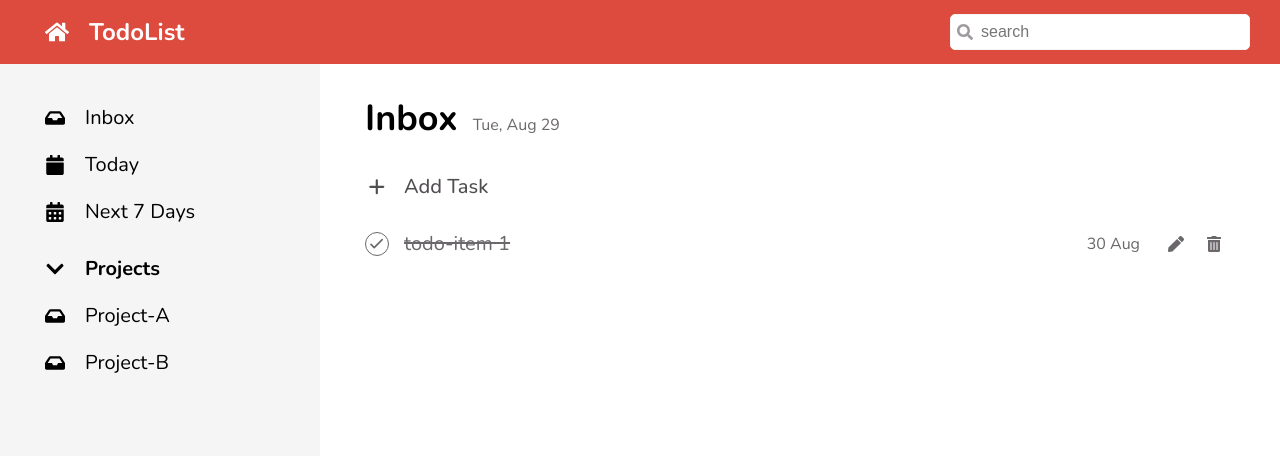
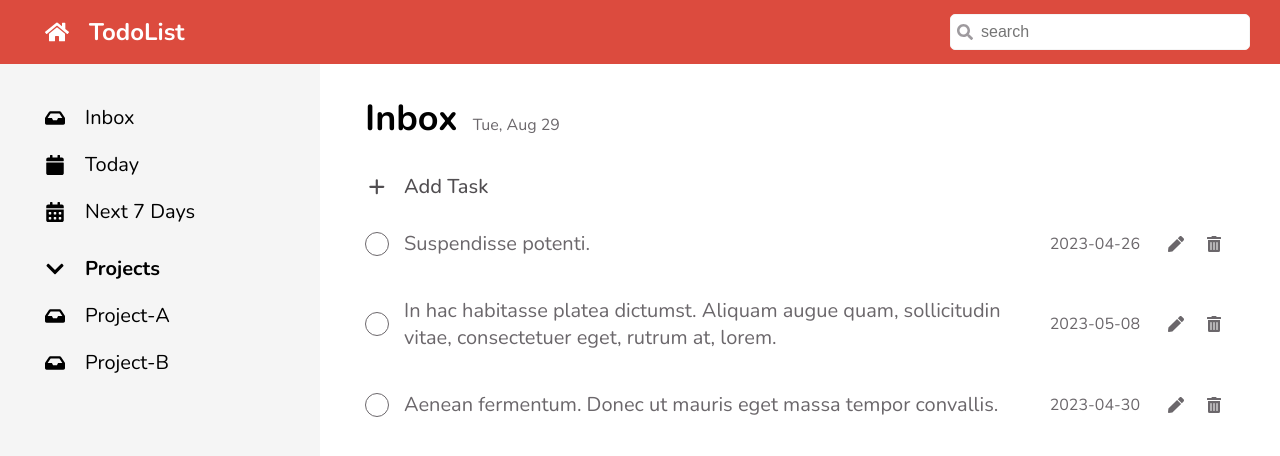
Before and after one commit to Chinnawat-TT/cc15-todolist-chinnawat, a React (Create React App) app: page / in a window 1280 px wide. Shown: the top 456 px of the page. Built offline with nearby package versions, Linux system fonts and the light colour scheme.

Commit message:
renderlist

```diff
--- /dev/null
+++ b/src/Components/Todo/TodoItem.jsx
@@ -0,0 +1,43 @@
+import { useState } from 'react';
+import { FaTrashAlt, FaPen } from 'react-icons/fa';
+import { HiOutlineCheck } from 'react-icons/hi';
+
+import TodoForm from './TodoForm';
+import styles from './TodoItem.module.scss';
+
+
+function TodoItem(props) {
+
+  const {task, done,date}=props
+
+  const [isOpenForm, setIsOpenForm] = useState(false);
+
+  const handleClick = function () {
+    setIsOpenForm(!isOpenForm);
+  };
+  return (
+    <>
+      {isOpenForm ? (
+        <TodoForm textSubmit='Edit Task' setIsOpenForm={setIsOpenForm} />
+      ) : (
+        <li className={styles.todo}>
+          <div className={`${styles.todo__checkbox} ${done ? styles.todo__checkbox__done : ""}`}>
+            <HiOutlineCheck className={styles.todo__checkbox__icon} />
+          </div>
+          <p className={`${styles.todo__task} ${ done ? styles.todo__task__done : ""}`}>{task} </p>
+          <span className={styles.todo__date}>{date}</span>
+          <div className={styles.todo__action}>
+            <span onClick={handleClick}>
+              <FaPen className={styles.todo__edit} />
+            </span>
+            <span>
+              <FaTrashAlt className={styles.todo__delete} />
+            </span>
+          </div>
+        </li>
+      )}
+    </>
+  );
+}
+
+export default TodoItem;
--- /dev/null
+++ b/src/Components/Todo/TodoItem.module.scss
@@ -0,0 +1,74 @@
+@import "../../styles/global.scss";
+
+.todo__lists {
+    // padding: $todo-content-padding;
+  }
+  .todo {
+    display: flex;
+    gap: 15px;
+    align-items: center;
+    cursor: pointer;
+    border-radius: 5px;
+    font-size: $font-base;
+    color: $grey-600;
+    padding: $todo-content-padding;
+    transition-duration: 0.1s;
+
+    &:hover {
+      background-color: $grey-100;
+    }
+
+    &__checkbox {
+      height: $circle;
+      width: $circle;
+      display: block;
+      border: 1px solid currentColor;
+      border-radius: 50%;
+      text-align: center;
+
+      display: flex;
+      align-items: center;
+      justify-content: center;
+      font-size: $circle * 0.8;
+
+      &__icon {
+        display: none;
+      }
+
+      &:hover &__icon {
+        display: inline;
+      }
+
+      &__done &__icon {
+        display: inline;
+      }
+    }
+
+    &__task {
+      flex: 1;
+      font-size: $text-xl;
+
+      &__done {
+        text-decoration: line-through;
+      }
+    }
+
+    &__date {
+    }
+
+    &__action {
+      flex-basis: 80px;
+      display: flex;
+      gap: 10px;
+      justify-content: space-evenly;
+      font-size: $text-base;
+    }
+
+    &__edit,
+    &__delete {
+      display: block;
+      &:hover {
+        color: $primary;
+      }
+    }
+  }
--- a/src/Components/Todo/TodoLists.jsx
+++ b/src/Components/Todo/TodoLists.jsx
@@ -1,45 +1,65 @@
 import { useState } from 'react';
-import { FaTrashAlt, FaPen } from 'react-icons/fa';
-import { HiOutlineCheck } from 'react-icons/hi';
+import TodoItem from './TodoItem';
 import styles from './TodoLists.module.scss';
-import TodoForm from './TodoForm';
 
+/*
+SCHEMA
+todoObj={id:number, task:string, status:boolean, due_date:string}
+
+data = Array[] {id:number, task:string, status:boolean, due_date:string}
+หรือ data = Array[] todoObj
+
+dataRender = Array[] <TodoItem task=... done=... date=.... />
+*/
+
+const data = [
+  { id: 1, task: 'Suspendisse potenti.', status: false, due_date: '2023-04-26' },
+  {
+    id: 2,
+    task: 'In hac habitasse platea dictumst. Aliquam augue quam, sollicitudin vitae, consectetuer eget, rutrum at, lorem.',
+    status: false,
+    due_date: '2023-05-08',
+  },
+  {
+    id: 3,
+    task: 'Aenean fermentum. Donec ut mauris eget massa tempor convallis.',
+    status: false,
+    due_date: '2023-04-30',
+  },
+];
 function TodoLists() {
+  // CRUD = Create-Read-Update-Delete
+  const [allTodos, setAllTodos] = useState(data);
 
-// Hook Fn
-const [ isOpenForm,setIsOpenForm ]=useState(false)
+  // RenderList # 1
+  // const dataRender = data.map((todoObj) => (
+  //   <TodoItem key={todoObj.id} task={todoObj.task} done={todoObj.status} date={todoObj.due_date} />
+  // ));
 
-//JS Function (Logic)
-const handleClick = function (event) {
-    setIsOpenForm(!isOpenForm)
-  };
+  // return <ul className={styles.todo__lists}>{dataRender}</ul>;
 
+  // RenderList #2
   return (
-
-     <ul className={styles.todo__lists}>
-
-
-      { isOpenForm ?
-      <TodoForm textSubmit="Edit Task" setIsOpenForm={setIsOpenForm} />
-      : <li className={styles.todo}>
-        <div className={`${styles.todo__checkbox} ${styles.todo__checkbox__done}`}>
-          <HiOutlineCheck className={styles.todo__checkbox__icon} />
-        </div>
-        <p className={`${styles.todo__task} ${styles.todo__task__done}`}>todo-item 1 </p>
-        <span className={styles.todo__date}>30 Aug</span>
-        <div className={styles.todo__action}>
-          <span onClick={handleClick}>
-             <FaPen className={styles.todo__edit} />
-          </span>
-          <span>
-            <FaTrashAlt className={styles.todo__delete} />
-          </span>
-        </div>
-      </li>}
-
-
+    <ul className={styles.todo__lists}>
+      {allTodos.map((todoObj) => (
+        <TodoItem
+          key={todoObj.id}
+          task={todoObj.task}
+          done={todoObj.status}
+          date={todoObj.due_date}
+        />
+      ))}
     </ul>
   );
+
+  // RenderList #3
+  // return (
+  //   <ul className={styles.todo__lists}>
+  //     {data.map(({ id, task, status, due_date }) => (
+  //       <TodoItem key={id} task={task} done={status} date={due_date} />
+  //     ))}
+  //   </ul>
+  // );
 }
 
 export default TodoLists;
--- a/src/Components/Todo/TodoLists.module.scss
+++ b/src/Components/Todo/TodoLists.module.scss
@@ -2,73 +2,7 @@
 
 .todo__lists {
   // padding: $todo-content-padding;
+  display: flex;
+  flex-direction: column;
+  gap: 10px;
 }
-.todo {
-  display: flex;
-  gap: 15px;
-  align-items: center;
-  cursor: pointer;
-  border-radius: 5px;
-  font-size: $font-base;
-  color: $grey-600;
-  padding: $todo-content-padding;
-  transition-duration: 0.1s;
-
-  &:hover {
-    background-color: $grey-100;
-  }
-
-  &__checkbox {
-    height: $circle;
-    width: $circle;
-    display: block;
-    border: 1px solid currentColor;
-    border-radius: 50%;
-    text-align: center;
-
-    display: flex;
-    align-items: center;
-    justify-content: center;
-    font-size: $circle * 0.8;
-
-    &__icon {
-      display: none;
-    }
-
-    &:hover &__icon {
-      display: inline;
-    }
-
-    &__done &__icon {
-      display: inline;
-    }
-  }
-
-  &__task {
-    flex: 1;
-    font-size: $text-xl;
-
-    &__done {
-      text-decoration: line-through;
-    }
-  }
-
-  &__date {
-  }
-
-  &__action {
-    flex-basis: 80px;
-    display: flex;
-    gap: 10px;
-    justify-content: space-evenly;
-    font-size: $text-base;
-  }
-
-  &__edit,
-  &__delete {
-    display: block;
-    &:hover {
-      color: $primary;
-    }
-  }
-}
```
